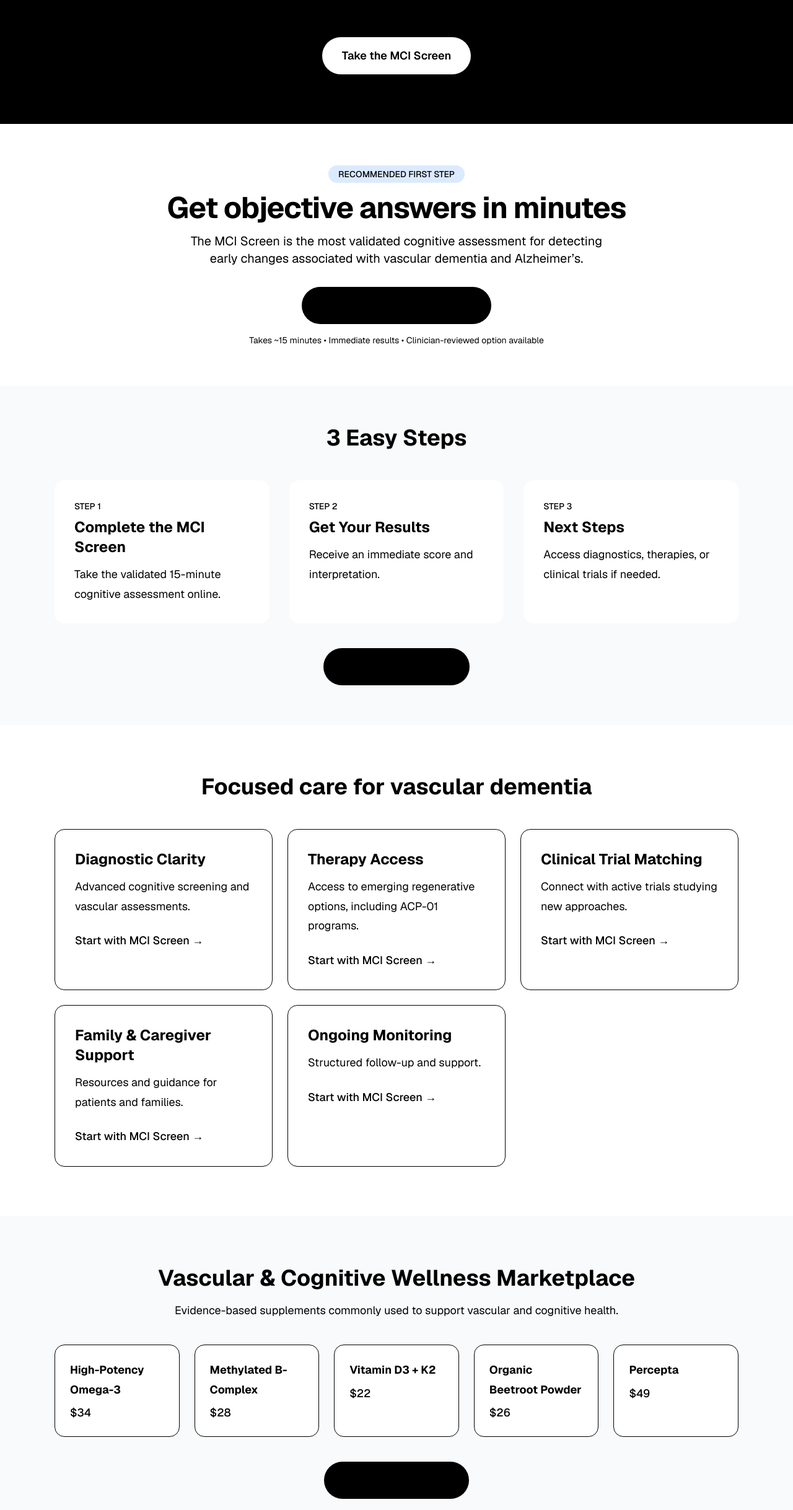
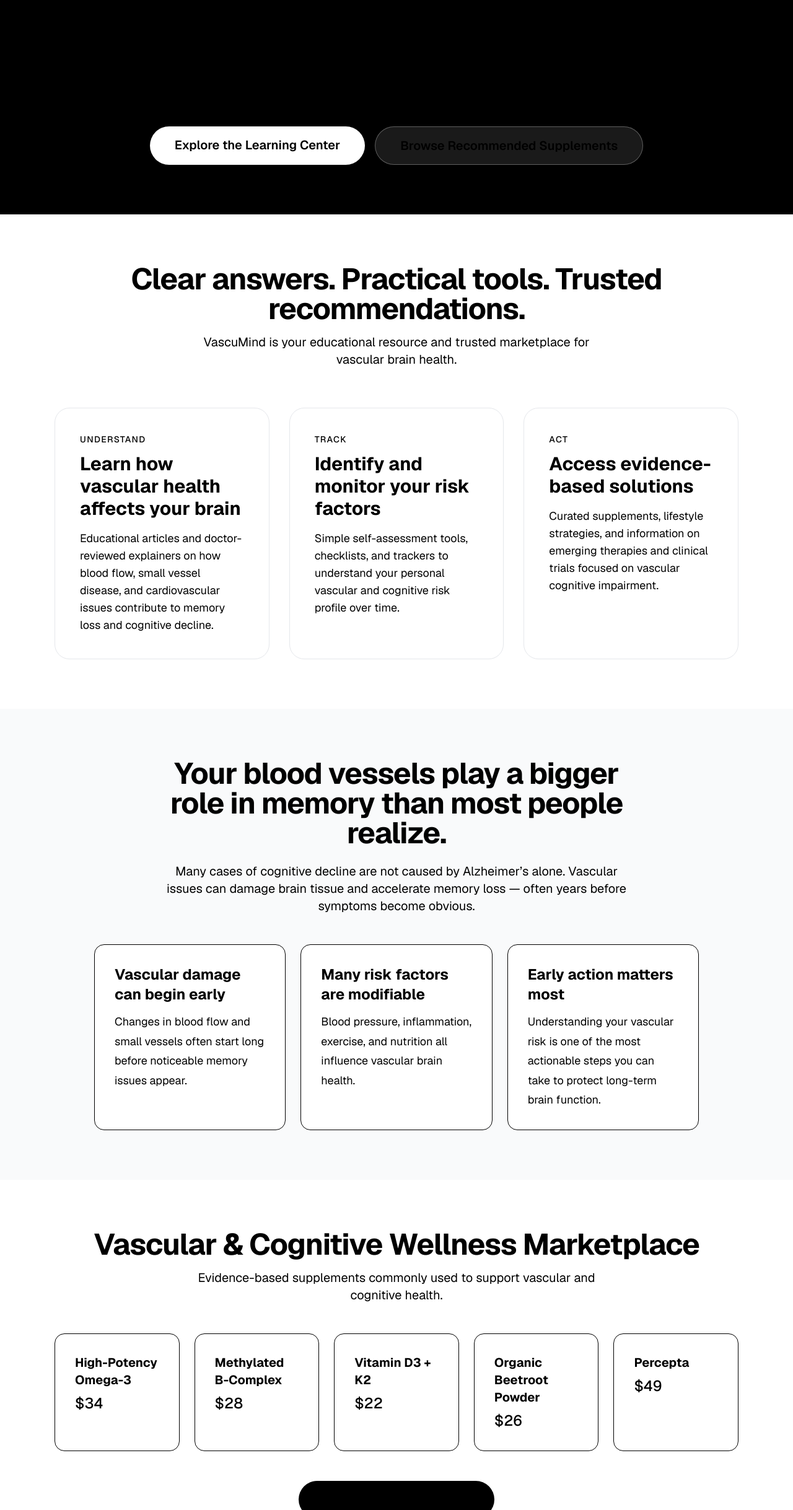
Before and after one commit to croomlawrence/vasculardementia.ai, a Next.js app: page / in a window 1280 px wide. Shown: the part 349-2786 px from the top of the page at 62% size. Built offline with nearby package versions, Linux system fonts and the light colour scheme.

Commit message:
Update homepage: New VascuMind positioning with vascular dementia H1 and value propositions

```diff
--- a/app/page.tsx
+++ b/app/page.tsx
@@ -1,112 +1,92 @@
 "use client";
 
-import MCIScreenCTA from '../components/MCIScreenCTA';
-
-export default function Home() {
+export default function VascuMindHome() {
   return (
     <main>
       {/* Hero Section - High Contrast Black Background */}
       <section className="bg-black py-20">
         <div className="max-w-5xl mx-auto px-6 text-center">
-          <h1 className="text-6xl font-semibold tracking-tight mb-6 text-white">
-            Start with the MCI Screen.<br />The clearest first step for vascular dementia.
+          <h1 className="text-6xl md:text-7xl font-semibold tracking-tighter mb-6 text-white leading-none">
+            Vascular Dementia Starts in Your Blood Vessels —<br />Not Just Your Brain
           </h1>
-          <p className="text-xl text-black mb-8 max-w-2xl mx-auto">
-            94% accuracy • 20+ years of research • Used by leading clinicians
+          <p className="text-2xl text-white/90 mb-10 max-w-3xl mx-auto">
+            Poor blood flow and cardiovascular issues can quietly accelerate memory loss, confusion, and cognitive decline.
+            VascuMind helps you understand the vascular connection and take practical steps to protect your brain.
           </p>
+          <div className="flex flex-col sm:flex-row gap-4 justify-center">
             <a
-            href="#mci-screen"
-            className="inline-block bg-white text-black px-8 py-4 rounded-full text-lg font-semibold hover:bg-gray-200"
+              href="#learn"
+              className="inline-block bg-white text-black px-10 py-4 rounded-full text-xl font-semibold hover:bg-gray-200 transition"
             >
-            Take the MCI Screen
+              Explore the Learning Center
             </a>
-        </div>
-      </section>
-
-      {/* MCI Screen Primary CTA Section */}
-      <section id="mci-screen" className="max-w-4xl mx-auto px-6 py-16 text-center">
-        <div className="mb-8">
-          <div className="inline-block bg-blue-100 text-blue-800 px-4 py-1 rounded-full text-sm font-medium mb-4">
-            RECOMMENDED FIRST STEP
-          </div>
-          <h2 className="text-5xl font-semibold tracking-tight mb-4">
-            Get objective answers in minutes
-          </h2>
-          <p className="text-xl text-black max-w-2xl mx-auto">
-            The MCI Screen is the most validated cognitive assessment for detecting early changes associated with vascular dementia and Alzheimer’s.
-          </p>
-        </div>
-
             <a
-          href="https://www.acurist.ca"
-          target="_blank"
-          className="inline-block bg-black text-white px-10 py-4 rounded-full text-xl font-semibold hover:bg-gray-800 transition"
+              href="#marketplace"
+              className="inline-block bg-white/10 text-white px-10 py-4 rounded-full text-xl font-semibold hover:bg-white/20 transition border border-white/30"
             >
-          Start the MCI Screen →
-        </a>
-
-        <p className="text-sm text-black mt-4">
-          Takes ~15 minutes • Immediate results • Clinician-reviewed option available
-        </p>
-      </section>
-
-      {/* How It Works */}
-      <section id="how-it-works" className="bg-gray-50 py-16">
-        <div className="max-w-6xl mx-auto px-6">
-          <h2 className="text-4xl font-semibold text-center mb-12">3 Easy Steps</h2>
-
-          <div className="grid md:grid-cols-3 gap-8">
-            <div className="bg-white p-8 rounded-2xl">
-              <div className="text-sm text-blue-600 font-medium mb-2">STEP 1</div>
-              <h3 className="text-2xl font-semibold mb-3">Complete the MCI Screen</h3>
-              <p className="text-black">Take the validated 15-minute cognitive assessment online.</p>
-            </div>
-            <div className="bg-white p-8 rounded-2xl">
-              <div className="text-sm text-blue-600 font-medium mb-2">STEP 2</div>
-              <h3 className="text-2xl font-semibold mb-3">Get Your Results</h3>
-              <p className="text-black">Receive an immediate score and interpretation.</p>
-            </div>
-            <div className="bg-white p-8 rounded-2xl">
-              <div className="text-sm text-blue-600 font-medium mb-2">STEP 3</div>
-              <h3 className="text-2xl font-semibold mb-3">Next Steps</h3>
-              <p className="text-black">Access diagnostics, therapies, or clinical trials if needed.</p>
-            </div>
-          </div>
-
-          <div className="text-center mt-10">
-            <a href="#mci-screen" className="inline-block bg-black text-white px-8 py-4 rounded-full text-lg hover:bg-gray-800">
-              Start the MCI Screen
+              Browse Recommended Supplements
             </a>
           </div>
         </div>
       </section>
 
-      {/* What We Offer */}
-      <section id="what-we-offer" className="max-w-6xl mx-auto px-6 py-20">
-        <h2 className="text-4xl font-semibold text-center mb-12">Focused care for vascular dementia</h2>
+      {/* Value Proposition - How VascuMind Helps */}
+      <section id="learn" className="max-w-6xl mx-auto px-6 py-20">
+        <div className="text-center mb-16">
+          <h2 className="text-5xl font-semibold tracking-tight mb-4">Clear answers. Practical tools. Trusted recommendations.</h2>
+          <p className="text-xl text-black max-w-2xl mx-auto">
+            VascuMind is your educational resource and trusted marketplace for vascular brain health.
+          </p>
+        </div>
 
-        <div className="grid md:grid-cols-2 lg:grid-cols-3 gap-6">
+        <div className="grid md:grid-cols-3 gap-8">
+          <div className="border border-gray-200 rounded-3xl p-10">
+            <div className="text-sm font-medium tracking-widest text-black/60 mb-3">UNDERSTAND</div>
+            <h3 className="text-3xl font-semibold mb-4">Learn how vascular health affects your brain</h3>
+            <p className="text-lg text-black">Educational articles and doctor-reviewed explainers on how blood flow, small vessel disease, and cardiovascular issues contribute to memory loss and cognitive decline.</p>
+          </div>
+          <div className="border border-gray-200 rounded-3xl p-10">
+            <div className="text-sm font-medium tracking-widest text-black/60 mb-3">TRACK</div>
+            <h3 className="text-3xl font-semibold mb-4">Identify and monitor your risk factors</h3>
+            <p className="text-lg text-black">Simple self-assessment tools, checklists, and trackers to understand your personal vascular and cognitive risk profile over time.</p>
+          </div>
+          <div className="border border-gray-200 rounded-3xl p-10">
+            <div className="text-sm font-medium tracking-widest text-black/60 mb-3">ACT</div>
+            <h3 className="text-3xl font-semibold mb-4">Access evidence-based solutions</h3>
+            <p className="text-lg text-black">Curated supplements, lifestyle strategies, and information on emerging therapies and clinical trials focused on vascular cognitive impairment.</p>
+          </div>
+        </div>
+      </section>
+
+      {/* Why Vascular Health Matters */}
+      <section className="bg-gray-50 py-20">
+        <div className="max-w-5xl mx-auto px-6">
+          <div className="max-w-3xl mx-auto text-center mb-12">
+            <h2 className="text-5xl font-semibold tracking-tight mb-6">Your blood vessels play a bigger role in memory than most people realize.</h2>
+            <p className="text-xl text-black">Many cases of cognitive decline are not caused by Alzheimer’s alone. Vascular issues can damage brain tissue and accelerate memory loss — often years before symptoms become obvious.</p>
+          </div>
+
+          <div className="grid md:grid-cols-3 gap-6 max-w-5xl mx-auto">
             {[
-            { title: "Diagnostic Clarity", desc: "Advanced cognitive screening and vascular assessments." },
-            { title: "Therapy Access", desc: "Access to emerging regenerative options, including ACP-01 programs." },
-            { title: "Clinical Trial Matching", desc: "Connect with active trials studying new approaches." },
-            { title: "Family & Caregiver Support", desc: "Resources and guidance for patients and families." },
-            { title: "Ongoing Monitoring", desc: "Structured follow-up and support." }
+              { title: "Vascular damage can begin early", desc: "Changes in blood flow and small vessels often start long before noticeable memory issues appear." },
+              { title: "Many risk factors are modifiable", desc: "Blood pressure, inflammation, exercise, and nutrition all influence vascular brain health." },
+              { title: "Early action matters most", desc: "Understanding your vascular risk is one of the most actionable steps you can take to protect long-term brain function." }
             ].map((item, index) => (
-            <div key={index} className="border rounded-2xl p-8 hover:shadow-lg transition">
+              <div key={index} className="bg-white p-8 rounded-2xl border">
                 <h3 className="text-2xl font-semibold mb-3">{item.title}</h3>
-              <p className="text-black mb-6">{item.desc}</p>
-              <a href="#mci-screen" className="text-blue-600 font-medium hover:underline">Start with MCI Screen →</a>
+                <p className="text-black">{item.desc}</p>
               </div>
             ))}
           </div>
+        </div>
       </section>
 
-      {/* Marketplace */}
-      <section className="bg-gray-50 py-20">
-        <div className="max-w-6xl mx-auto px-6">
-          <h2 className="text-4xl font-semibold text-center mb-4">Vascular & Cognitive Wellness Marketplace</h2>
-          <p className="text-center text-black mb-10">Evidence-based supplements commonly used to support vascular and cognitive health.</p>
+      {/* Marketplace Section */}
+      <section id="marketplace" className="max-w-6xl mx-auto px-6 py-20">
+        <div className="text-center mb-12">
+          <h2 className="text-5xl font-semibold tracking-tight mb-4">Vascular &amp; Cognitive Wellness Marketplace</h2>
+          <p className="text-xl text-black max-w-2xl mx-auto">Evidence-based supplements commonly used to support vascular and cognitive health.</p>
+        </div>
 
         <div className="grid md:grid-cols-2 lg:grid-cols-5 gap-6">
           {[
@@ -116,86 +96,36 @@ export default function Home() {
             { name: "Organic Beetroot Powder", price: "$26", href: "/marketplace/beetroot" },
             { name: "Percepta", price: "$49", href: "/marketplace/percepta" }
           ].map((product, index) => (
-              <a key={index} href={product.href} className="bg-white p-6 rounded-2xl border hover:shadow-md transition">
-                <h3 className="font-semibold mb-2">{product.name}</h3>
-                <div className="text-lg font-medium">{product.price}</div>
+            <a key={index} href={product.href} className="bg-white p-8 rounded-2xl border hover:shadow-md transition block">
+              <h3 className="font-semibold text-xl mb-2">{product.name}</h3>
+              <div className="text-2xl font-medium">{product.price}</div>
             </a>
           ))}
         </div>
 
-          <div className="text-center mt-10">
-            <a href="/marketplace" className="inline-block bg-black text-white px-8 py-4 rounded-full text-lg hover:bg-gray-800">
-              Browse Marketplace
+        <div className="text-center mt-12">
+          <a href="/marketplace" className="inline-block bg-black text-white px-10 py-4 rounded-full text-lg font-semibold hover:bg-gray-800 transition">
+            Browse Full Marketplace →
+          </a>
+        </div>
+      </section>
+
+      {/* Final CTA */}
+      <section className="bg-black py-20">
+        <div className="max-w-3xl mx-auto px-6 text-center">
+          <h2 className="text-6xl font-semibold text-white tracking-tighter mb-6">Ready to protect your brain?</h2>
+          <p className="text-2xl text-white/80 mb-10">Start with education. Then take action.</p>
+
+          <div className="flex flex-col sm:flex-row gap-4 justify-center">
+            <a href="#learn" className="inline-block bg-white text-black px-10 py-4 rounded-full text-xl font-semibold hover:bg-gray-200 transition">
+              Start Learning
+            </a>
+            <a href="#marketplace" className="inline-block bg-white/10 text-white px-10 py-4 rounded-full text-xl font-semibold hover:bg-white/20 transition border border-white/30">
+              Explore Supplements
             </a>
           </div>
         </div>
       </section>
-
-      {/* MCI Screen CTA */}
-      <MCIScreenCTA />
-
-      {/* Newsletter / Community CTA - High Converting Section */}
-      <section className="bg-black py-20">
-        <div className="max-w-3xl mx-auto px-6 text-center">
-          <div className="inline-flex items-center gap-2 bg-white/10 text-white px-4 py-1.5 rounded-full text-sm font-medium mb-6 tracking-wide">
-            PRIVATE COMMUNITY
-          </div>
-
-          <h2 className="text-5xl md:text-6xl font-semibold text-white tracking-tighter mb-6 leading-none">
-            Most patients need more<br />than standard care.
-          </h2>
-
-          <p className="text-2xl text-white/90 mb-4 max-w-2xl mx-auto font-light">
-            Join the movement accelerating real solutions for vascular dementia.
-          </p>
-
-          <p className="text-lg text-white/80 mb-10 max-w-xl mx-auto">
-            Get real-time updates on breakthrough diagnostics, therapies, clinical trials, and new science — delivered straight to your inbox.
-          </p>
-
-          <form
-            className="max-w-md mx-auto"
-            onSubmit={(e) => {
-              e.preventDefault();
-              const email = (e.target as HTMLFormElement).email.value;
-              alert(`Thank you! We'll send updates to ${email}. (Form ready for email service integration)`);
-              (e.target as HTMLFormElement).reset();
-            }}
-          >
-            <div className="flex flex-col sm:flex-row gap-3">
-              <input
-                type="email"
-                name="email"
-                placeholder="Your email address"
-                className="flex-1 px-6 py-4 rounded-full text-lg bg-white text-black placeholder:text-gray-500 border-2 border-white focus:outline-none focus:border-white"
-                required
-              />
-              <button
-                type="submit"
-                className="bg-white hover:bg-gray-100 active:bg-gray-200 text-black px-10 py-4 rounded-full text-lg font-semibold whitespace-nowrap transition-all shadow-lg hover:shadow-xl"
-              >
-                Join the Movement
-              </button>
-            </div>
-            <div className="mt-4 text-sm text-white/60 flex flex-col sm:flex-row items-center justify-center gap-2">
-              <span>2,487 caregivers &amp; clinicians already joined</span>
-              <span className="hidden sm:inline">•</span>
-              <span>Unsubscribe anytime</span>
-            </div>
-          </form>
-        </div>
-      </section>
-
-      {/* Final CTA */}
-      <section id="get-started" className="max-w-3xl mx-auto px-6 py-20 text-center">
-        <h2 className="text-5xl font-semibold mb-6">Ready to take the first step?</h2>
-        <a
-          href="#mci-screen"
-          className="inline-block bg-black text-white px-10 py-4 rounded-full text-xl hover:bg-gray-800"
-        >
-          Start the MCI Screen
-        </a>
-      </section>
     </main>
   );
 }
```
Lines whose indentation alone changed are shown as unchanged.
